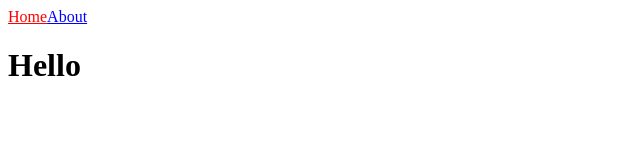
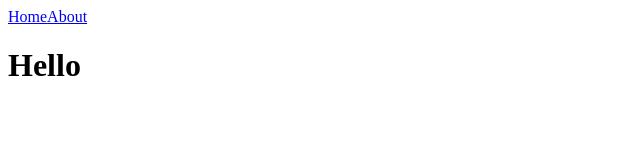
Before and after one commit to wjdgml3834/NextJS-lecture-nomad-coder, a Next.js app: page / in a window 1280 px wide. Shown: the top 160 px of the page, without its empty margins (0-640 px from the left). Built offline with nearby package versions, Linux system fonts and the light colour scheme.

Commit message:
📝  #1.4 CSS Modules 사용해보기

```diff
--- a/components/NavBar.js
+++ b/components/NavBar.js
@@ -1,18 +1,24 @@
 import Link from "next/link";
 import { useRouter } from "next/router";
+import styles from "./NavBar.module.css";
+// 이 패턴은 css module인데 우리로 하여금 평범한 css를 사용하게 해준다.
 
 export default function NavBar() {
   const router = useRouter();
   return (
     <nav>
       <Link href="/">
-        <a style={{ color: router.pathname === "/" ? "red" : "blue" }}>Home</a>
+        <a className={router.pathname === "/" ? styles.active : ""}>Home</a>
       </Link>
       <Link href="/about">
-        <a style={{ color: router.pathname === "/about" ? "red" : "blue" }}>
+        <a className={router.pathname === "/about" ? styles.active : ""}>
           About
         </a>
       </Link>
     </nav>
   );
 }
+
+// 자바스크립트 오브젝트에서의 프로퍼티 형식으로 적는다. styles.nav 이런식으로
+// 이것은 장점이 다른 컴포넌트에서도 nav라는 클래스 이름을 사용하도록 가능하게 만든다.
+// 그래서 클래스 이름 중복 고민없이 재사용 가능하다. => Next가 클래스이름을 무작위로 바꿔줄것이다
--- /dev/null
+++ b/components/NavBar.module.css
@@ -0,0 +1,7 @@
+.link {
+  text-decoration: none;
+}
+
+.active {
+  color: blue;
+}
```
